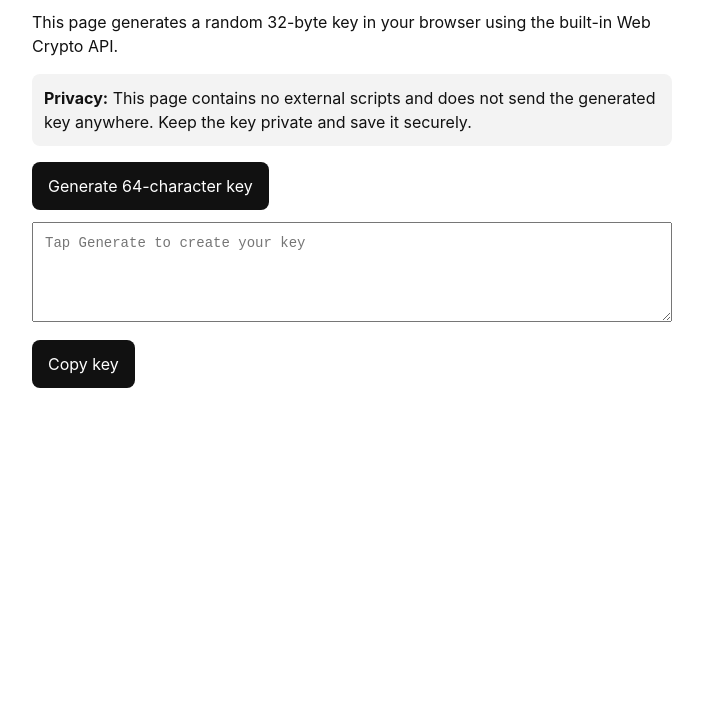
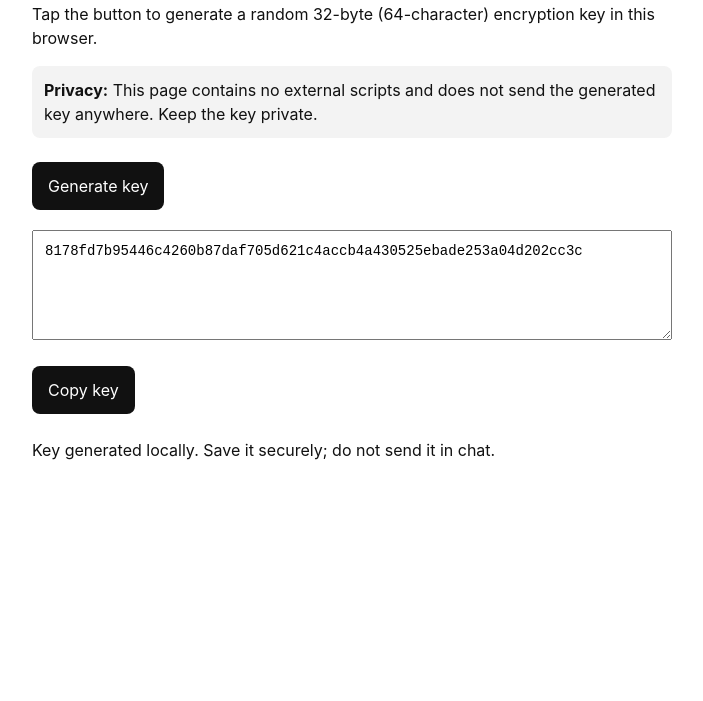
Before and after one commit to amazonacc1181/V3-new-test-system-, a website: page public/keygen.html in a window 1280 px wide. Shown: the part 99-800 px from the top of the page, without its empty margins (288-991 px from the left). Drawn offline with Linux system fonts and the light colour scheme.

Commit message:
Make encryption key generator auto-generate on load

```diff
--- a/public/keygen.html
+++ b/public/keygen.html
@@ -5,34 +5,44 @@
 <meta name="viewport" content="width=device-width, initial-scale=1">
 <title>ProctorGuard V3 Encryption Key Generator</title>
 <style>
-body{font:16px -apple-system,BlinkMacSystemFont,sans-serif;max-width:640px;margin:40px auto;padding:0 18px;line-height:1.5;color:#111}
-button{font:inherit;padding:12px 16px;border:0;border-radius:8px;background:#111;color:white}
-textarea{box-sizing:border-box;width:100%;min-height:100px;margin:12px 0;padding:12px;font:14px ui-monospace,monospace;overflow-wrap:anywhere}
+body{font:16px -apple-system,BlinkMacSystemFont,sans-serif;max-width:640px;margin:32px auto;padding:0 18px;line-height:1.5;color:#111}
+button{font:inherit;padding:12px 16px;border:0;border-radius:8px;background:#111;color:white;margin:8px 8px 8px 0}
+textarea{box-sizing:border-box;width:100%;min-height:110px;margin:12px 0;padding:12px;font:14px ui-monospace,monospace;overflow-wrap:anywhere}
 .note{background:#f3f3f3;padding:12px;border-radius:8px}
 </style>
 </head>
 <body>
 <h1>Encryption key generator</h1>
-<p>This page generates a random 32-byte key in your browser using the built-in Web Crypto API.</p>
-<p class="note"><strong>Privacy:</strong> This page contains no external scripts and does not send the generated key anywhere. Keep the key private and save it securely.</p>
-<button id="generate">Generate 64-character key</button>
-<textarea id="key" readonly placeholder="Tap Generate to create your key"></textarea>
-<button id="copy" disabled>Copy key</button>
-<p id="status" aria-live="polite"></p>
+<p>Tap the button to generate a random 32-byte (64-character) encryption key in this browser.</p>
+<p class="note"><strong>Privacy:</strong> This page contains no external scripts and does not send the generated key anywhere. Keep the key private.</p>
+<button type="button" onclick="makeKey()">Generate key</button>
+<textarea id="key" readonly placeholder="Your key will appear here"></textarea>
+<button type="button" onclick="copyKey()">Copy key</button>
+<p id="status" aria-live="polite">If the button does nothing, open this URL directly in Safari rather than an in-app browser, then reload.</p>
 <script>
-const keyField=document.getElementById('key');
-const copyButton=document.getElementById('copy');
-document.getElementById('generate').addEventListener('click',()=>{
- const bytes=new Uint8Array(32);
- crypto.getRandomValues(bytes);
- keyField.value=Array.from(bytes,b=>b.toString(16).padStart(2,'0')).join('');
- copyButton.disabled=false;
- document.getElementById('status').textContent='Key generated locally. Save it securely; you cannot recover it from this page later.';
-});
-copyButton.addEventListener('click',async()=>{
- try{await navigator.clipboard.writeText(keyField.value);document.getElementById('status').textContent='Copied. Paste it directly into Render; do not share it in chat.';}
- catch(e){keyField.focus();keyField.select();document.getElementById('status').textContent='Tap and hold the selected key, then choose Copy.';}
-});
+function makeKey(){
+ try {
+  if (!window.crypto || !window.crypto.getRandomValues) throw new Error("Secure random generator unavailable");
+  var bytes = new Uint8Array(32);
+  window.crypto.getRandomValues(bytes);
+  var out = "";
+  for (var i=0;i<bytes.length;i++) out += bytes[i].toString(16).padStart(2,"0");
+  document.getElementById("key").value = out;
+  document.getElementById("status").textContent = "Key generated locally. Save it securely; do not send it in chat.";
+ } catch(e) {
+  document.getElementById("status").textContent = "Generator unavailable in this browser. Open this page in Safari and reload.";
+ }
+}
+function copyKey(){
+ var el=document.getElementById("key");
+ if(!el.value){document.getElementById("status").textContent="Generate a key first.";return;}
+ el.focus();el.select();
+ try {
+  if(document.execCommand("copy")) document.getElementById("status").textContent="Copied. Paste directly into Render; do not share it in chat.";
+  else document.getElementById("status").textContent="Key selected. Touch and hold the selected text, then tap Copy.";
+ } catch(e) {document.getElementById("status").textContent="Key selected. Touch and hold the selected text, then tap Copy.";}
+}
+window.onload = makeKey;
 </script>
 </body>
 </html>
```
